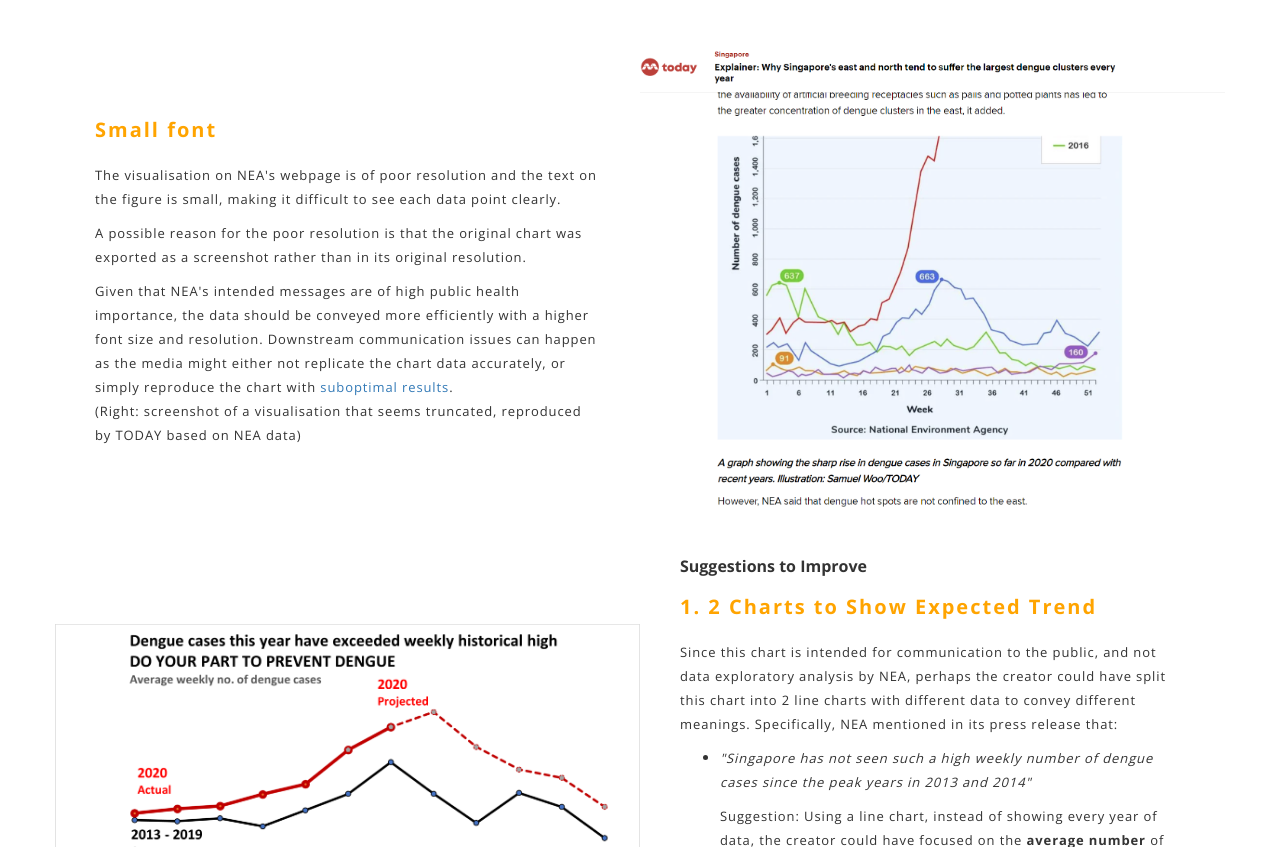
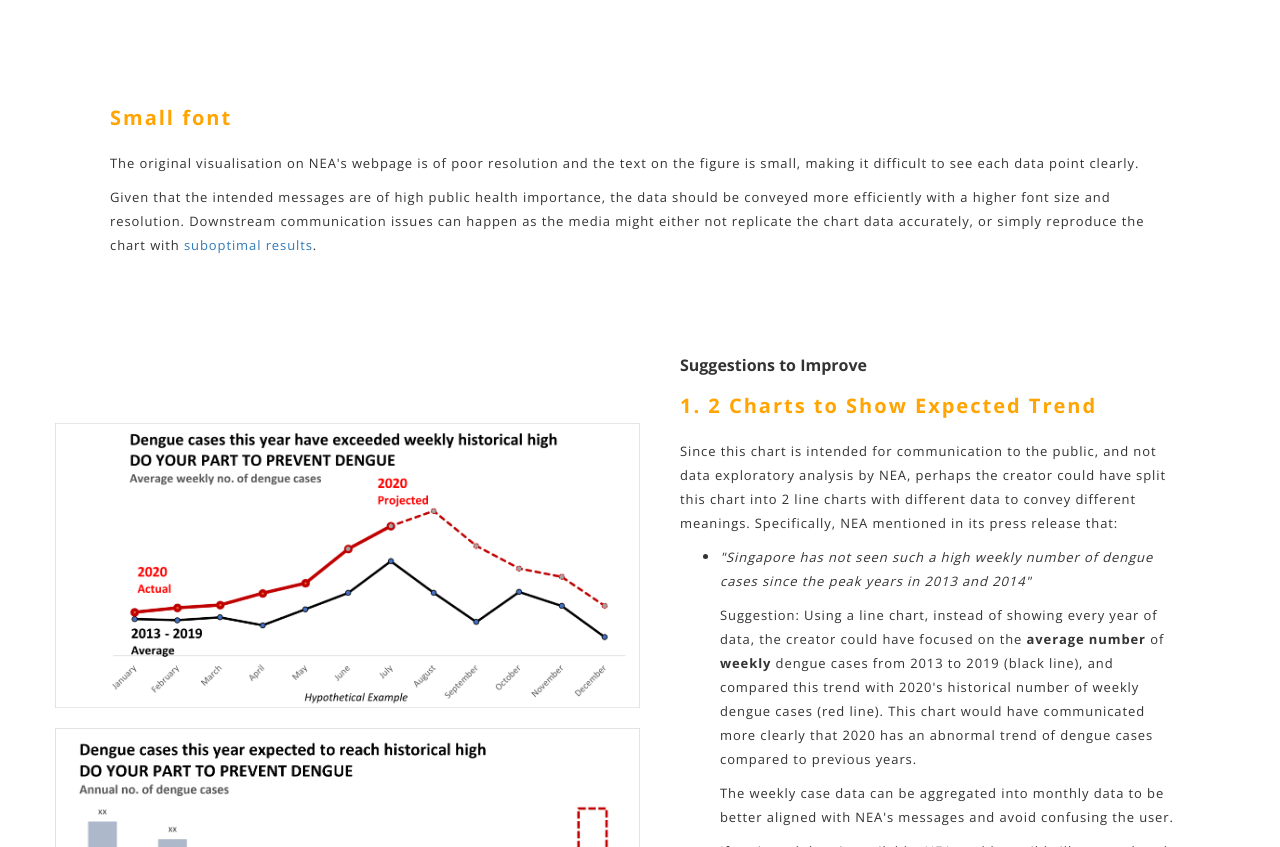
Before and after one commit to lenezoe/lenezoe.github.io, a plain HTML site: page HASS-assignment2/index.html in a window 1280 px wide. Shown: the part 1916-2763 px from the top of the page. Drawn offline with nearby package versions, Linux system fonts and the light colour scheme; a script that the page names is missing.

Commit message:
Text edits

```diff
--- a/HASS-assignment2/index.html
+++ b/HASS-assignment2/index.html
@@ -137,28 +137,21 @@
 
 		<div class="row">
 
-			<div class="col-md-6 col-sm-12 wow fadeInDown" data-wow-delay="0.3s">
+			<div class="col-md-12 col-sm-12 wow fadeInDown" data-wow-delay="0.3s">
 				<div class="chart-des">
 					<h4></h4>
 					<h3>Small font</h3>
-					<p>The visualisation on NEA's webpage is of poor resolution and the text on the figure is small,
+					<p>The original visualisation on NEA's webpage is of poor resolution and the text on the figure is small,
 						making it difficult to see each data point clearly. </p>
-					<p>A possible reason for the poor resolution is that
-						the original chart was exported as a screenshot rather than in its original resolution. </p>
-					<p>Given that NEA's intended messages are of high public health importance, the data should be
+										<p>Given that the intended messages are of high public health importance, the data should be
 						conveyed more efficiently with a higher font size and resolution.
 						Downstream communication issues can happen as the media might either not replicate
 						the chart data
 						accurately, or simply reproduce the chart with <a
 							href="https://www.todayonline.com/singapore/explainer-why-eastern-and-northern-parts-singapore-suffer-largest-dengue-clusters-every"
-							target="_blank">suboptimal results</a>. <br>(Right: screenshot of a visualisation that seems
-						truncated, reproduced by TODAY based on NEA data)
+							target="_blank">suboptimal results</a>.
 					</p>
 				</div>
-			</div>
-
-			<div class="col-md-6 col-sm-12 wow fadeInDown text-center" data-wow-delay="0.6s">
-				<img src="images/today-dengue.png" class="img-responsive" alt="Today's Chart">
 			</div>
 
 		</div>
```
